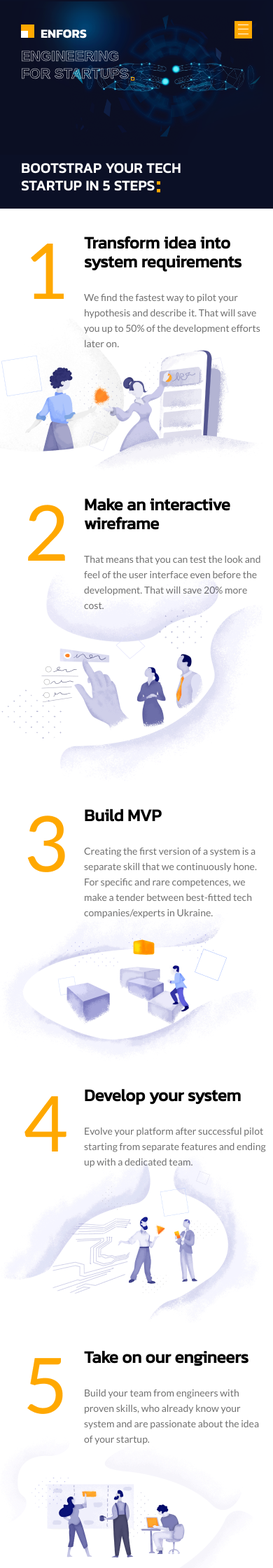
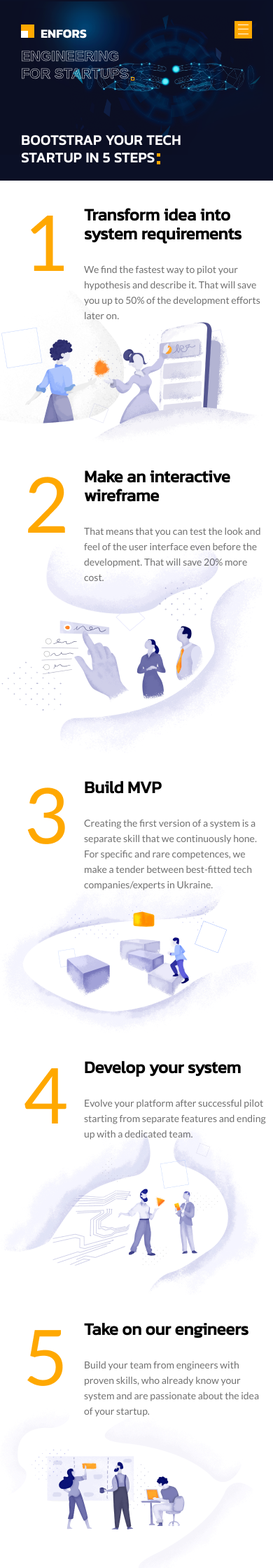
Before and after one commit to chachik/chachik.github.io, a Jekyll site: the page built from index.html, in a window 390 px wide. Shown: the top 2240 px of the page at 70% size. Built offline with Jekyll 4.4.1, drawn with Linux system fonts in a browser that asks for light colours.

Commit message:
Mobile view fixes.

```diff
--- a/css/main.css
+++ b/css/main.css
@@ -1094,7 +1094,7 @@ input[type="submit"] {
 }
 
 .slick-slider .title:first-child {
-	margin-top: 100px;
+	margin-top: 60px;
 }
 
 .transp-title {
@@ -2270,6 +2270,12 @@ input[type="submit"] {
 		left: calc(100% + 25px);
 	}
 }
+
+@media only screen and (max-width:749px) {
+	.parallax-holder {
+	  background-attachment: inherit !important;
+	}
+  }
 
 @media (max-width: 767px) {
 	.header-holder {
```
